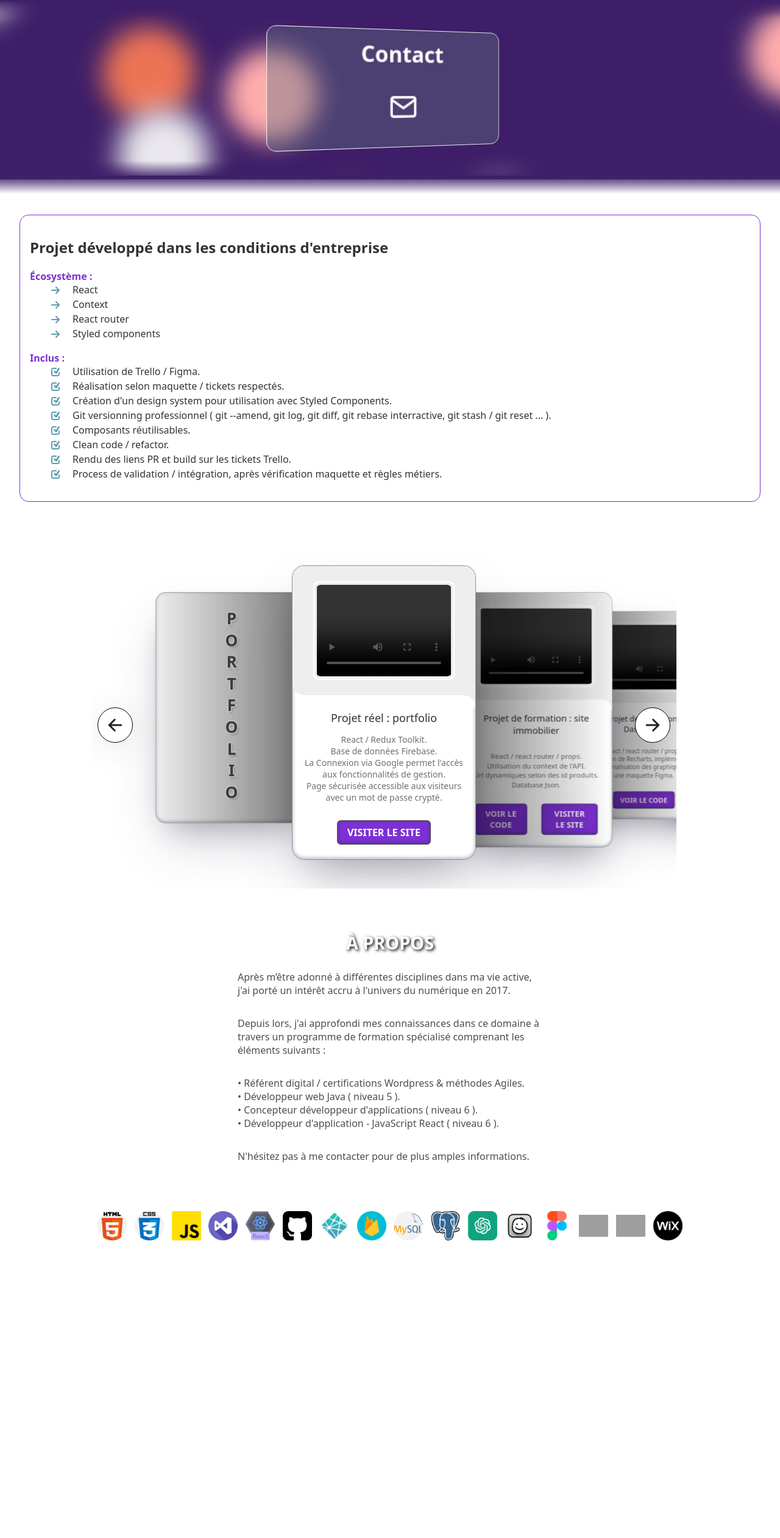
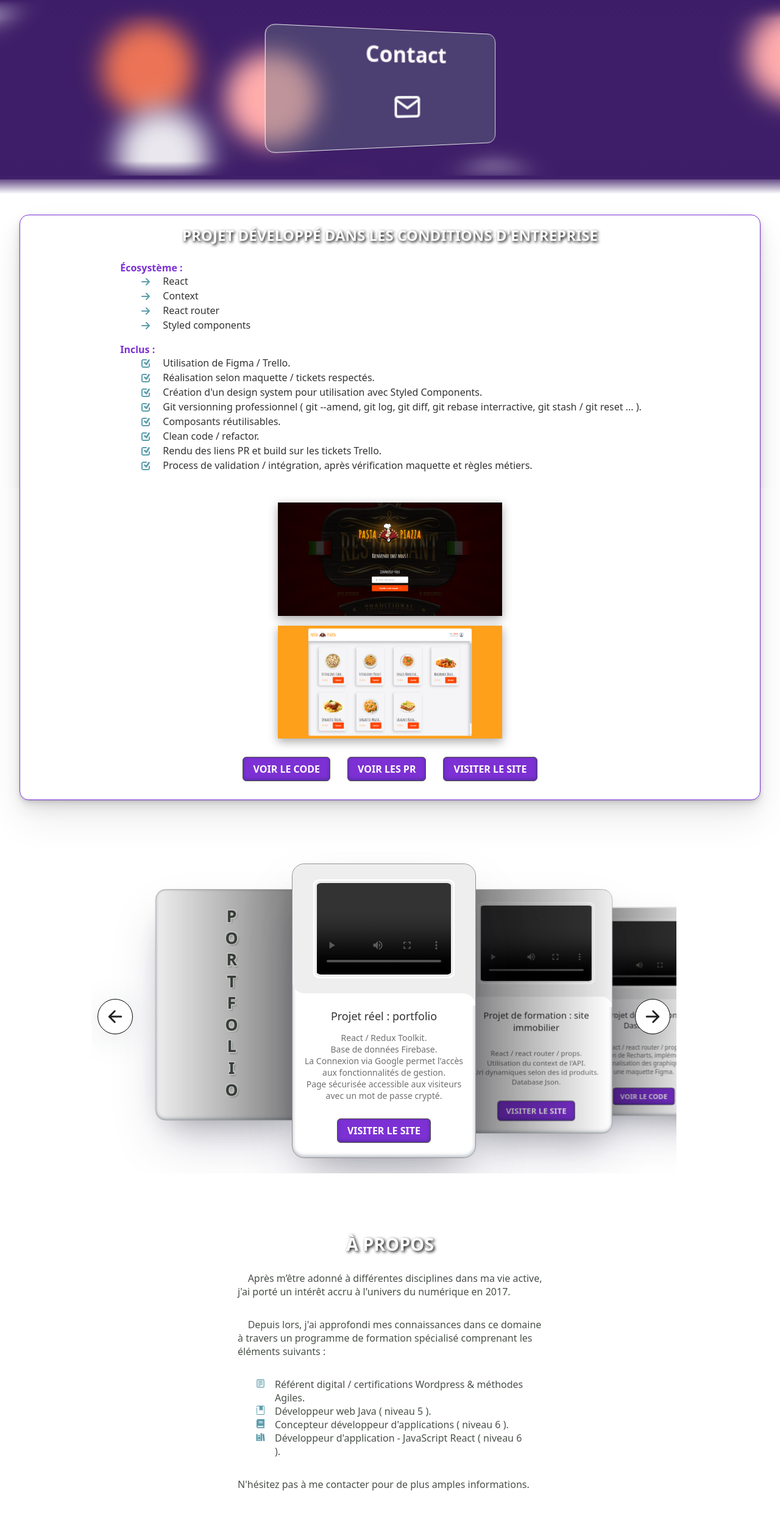
Before and after one commit to ayns789/portfolio, a React (Create React App) app: page / in a window 1280 px wide. Shown: the top 2522 px of the page at 61% size. Before the commit the page ends 2055 px from the top, so only its background shows below. Built offline with nearby package versions, Linux system fonts and the light colour scheme; grey boxes are pictures that could not be loaded.

Commit message:
♻️ Finish section main project and refactor global code

```diff
--- a/src/components/Carousel/index.jsx
+++ b/src/components/Carousel/index.jsx
@@ -114,13 +114,6 @@ const Carousel = () => {
 
                   <div className='containerBtn'>
                     <a
-                      href='https://github.com/ayns789/kasa'
-                      target='_blank'
-                      rel='noopener noreferrer'
-                    >
-                      <button className='button buttonGrey'>Voir le code</button>
-                    </a>
-                    <a
                       href='https://kasa-exo.netlify.app/'
                       target='_blank'
                       rel='noopener noreferrer'
@@ -183,13 +176,6 @@ const Carousel = () => {
 
                   <div className='containerBtn'>
                     <a
-                      href='https://github.com/ayns789/les_petits_plats'
-                      target='_blank'
-                      rel='noopener noreferrer'
-                    >
-                      <button className='button buttonGrey'>Voir le code</button>
-                    </a>
-                    <a
                       href='https://petits-plats-exo.netlify.app/'
                       target='_blank'
                       rel='noopener noreferrer'
@@ -221,13 +207,6 @@ const Carousel = () => {
                   </p>
 
                   <div className='containerBtn'>
-                    <a
-                      href='https://github.com/ayns789/Front-End-Fisheye'
-                      target='_blank'
-                      rel='noopener noreferrer'
-                    >
-                      <button className='button buttonGrey'>Voir le code</button>
-                    </a>
                     <a
                       href='https://frontend-fisheye-exo.netlify.app/index.html'
                       target='_blank'
@@ -264,13 +243,6 @@ const Carousel = () => {
 
                   <div className='containerBtn'>
                     <a
-                      href='https://github.com/ayns789/ohmyfood'
-                      target='_blank'
-                      rel='noopener noreferrer'
-                    >
-                      <button className='button buttonGrey'>Voir le code</button>
-                    </a>
-                    <a
                       href='https://ohmyfood-exo.netlify.app/index.html'
                       target='_blank'
                       rel='noopener noreferrer'
--- a/src/components/MainProject/index.jsx
+++ b/src/components/MainProject/index.jsx
@@ -1,15 +1,46 @@
 import style from './index.module.css';
 import TextSectionMain from '../TextSectionMain';
+import Image1 from '../../assets/images/ecran1.png';
+import Image2 from '../../assets/images/ecran2.png';
 
 export default function MainProject() {
   return (
     <>
       <div className={style.layout}>
-        <div className='leftSection'>
-          <h2>Projet développé dans les conditions d'entreprise</h2>
+        <h2 className={style.h2Layout}>Projet développé dans les conditions d'entreprise</h2>
+        <div className={style.globalContent}>
           <TextSectionMain />
+          <div className={style.rightBox}>
+            <div className={style.imgBox}>
+              <img src={Image1} alt='website ecran 1' className={style.imgMainProject} />
+              <img src={Image2} alt='website ecran 2' className={style.imgMainProject} />
+            </div>
+            <div className={style.btnBox}>
+              <a
+                href='https://github.com/ayns789/crazee-burger'
+                target='_blank'
+                rel='noopener noreferrer'
+              >
+                <button className={'button'}>Voir le code</button>
+              </a>
+              <a
+                href='https://github.com/ayns789/crazee-burger/pulls?q=is%3Apr+is%3Aclosed'
+                target='_blank'
+                rel='noopener noreferrer'
+              >
+                <button className={'button'}>Voir les PR</button>
+              </a>
+              <a
+                href='https://crazee-burger-gx6p-6k069xu7m-ayns789.vercel.app/'
+                target='_blank'
+                rel='noopener noreferrer'
+              >
+                <button className={'button'}>Visiter le site</button>
+              </a>
+            </div>
+          </div>
         </div>
-        <div className='rightSection'></div>
+        <div className={style.rightSection}></div>
       </div>
     </>
   );
--- a/src/components/MainProject/index.module.css
+++ b/src/components/MainProject/index.module.css
@@ -1,36 +1,81 @@
 .layout {
-  /* background: lightgreen; */
-  /* width:100%; */
   height: auto;
   padding: 1em;
   border: 1px solid #7D31D4;
   margin: 2em;
   border-radius: 15px;
+  box-shadow: rgba(0, 0, 0, 0.07) 0px 1px 2px, rgba(0, 0, 0, 0.07) 0px 2px 4px, rgba(0, 0, 0, 0.07) 0px 4px 8px, rgba(0, 0, 0, 0.07) 0px 8px 16px, rgba(0, 0, 0, 0.07) 0px 16px 32px, rgba(0, 0, 0, 0.07) 0px 32px 64px;
 }
 
-/* .titleParag {
-  font-weight: bold;
-  color: #7D31D4;
+.h2Layout {
+  font-size: 1.5em;
+    text-transform: uppercase;
+    margin-bottom: 10px;
+    margin-top: 0;
+    color: white;
+    text-shadow: 0.075em 0.08em 0.2em rgba(0, 0, 0, 1);
 }
 
-.parag {
-  white-space: normal;
+
+.globalContent {
+  display: grid;
+  grid-template-columns: 50% 1fr;
 }
 
-.icnArrow,
-.icnCheck {
+
+
+/* /////////// */
+.imgBox {
   display: flex;
-  margin: 0 30px;
-  overflow: hidden;
+  flex-direction: column;
+  /* border: 2px solid brown; */
+  align-items: center;
 }
 
-.icnArrow svg,
-.icnCheck svg {
-  width: 24px;
-  height: 24px;
-  min-width: 24px;
-  min-height: 24px;
-  margin-right: 1em;
-  overflow: hidden;
-  color: #5c9ead;
-} */
+
+.imgMainProject {
+  width: 23em;
+  height: 100%;
+  /* border: 2px solid green; */
+  margin: 1em;
+  margin-top: 0;
+  object-fit: contain;
+  box-shadow: rgba(0, 0, 0, 0.35) 0px 5px 15px;
+}
+/* /////////// */
+
+.btnBox {
+  /* border: 1px solid green; */
+  display: flex;
+  justify-content: center;
+}
+
+.btnMainProject {
+  width: 10em;
+  height: 3em;
+  margin: 10px;
+  border-radius: 10px;
+}
+
+
+@media screen and (max-width: 1360px) {
+  .globalContent {
+  display: flex;
+  flex-direction: column;
+}
+  .rightBox {
+  margin-top: 2em;
+}
+.h2Layout {
+  display: flex;
+  justify-content: center;
+}
+
+}
+
+@media screen and (max-width: 468px) {
+  .imgMainProject {
+    width: 18em;
+    height: 100%;
+}
+}
--- a/src/components/TextSectionMain/index.jsx
+++ b/src/components/TextSectionMain/index.jsx
@@ -4,6 +4,7 @@ import { HiOutlineArrowSmRight } from 'react-icons/hi';
 
 export default function TextSectionMain() {
   return (
+    <div className={style.boxParag}>
       <div>
         <p className={style.parag}>
           <span className={style.titleParag}>Écosystème : </span>
@@ -30,7 +31,7 @@ export default function TextSectionMain() {
           <br />
           <span className={style.icnCheck}>
             <TiInputChecked />
-          Utilisation de Trello / Figma.
+            Utilisation de Figma / Trello.
           </span>
           <span className={style.icnCheck}>
             <TiInputChecked />
@@ -63,5 +64,6 @@ export default function TextSectionMain() {
           </span>
         </p>
       </div>
+    </div>
   );
 }
--- a/src/components/TextSectionMain/index.module.css
+++ b/src/components/TextSectionMain/index.module.css
@@ -24,3 +24,13 @@
     overflow: hidden;
     color: #5c9ead;
   }
+
+  @media screen and (max-width: 1360px) {
+
+  .boxParag {
+  display: flex;
+  flex-direction: column;
+  justify-content: center;
+  align-items: center;
+  }
+  }
--- a/src/pages/Home/index.jsx
+++ b/src/pages/Home/index.jsx
@@ -18,6 +18,10 @@ import logoVScode from '../../assets/images/visual-studio.png';
 import logoWix from '../../assets/images/wix.png';
 import logoWordpress from '../../assets/images/wordpress-logo.png';
 import logoChatGpt from '../../assets/images/chatgpt-icon.png';
+import { CgNotes } from 'react-icons/cg';
+import { BsJournalBookmarkFill } from 'react-icons/bs';
+import { FaBook } from 'react-icons/fa';
+import { IoLibrary } from 'react-icons/io5';
 
 const Home = () => {
   return (
@@ -37,20 +41,32 @@ const Home = () => {
               <h2>À propos</h2>
               <div className={styles.boxText}>
                 <p>
-                  Après m’être adonné à différentes disciplines dans ma vie active, j'ai porté un
-                  intérêt accru à l'univers du numérique en 2017.
+                  &nbsp;&nbsp;&nbsp;&nbsp;Après m’être adonné à différentes disciplines dans ma vie
+                  active, j'ai porté un intérêt accru à l'univers du numérique en 2017.
                 </p>
 
                 <p>
-                  Depuis lors, j'ai approfondi mes connaissances dans ce domaine à travers un
-                  programme de formation spécialisé comprenant les éléments suivants :
+                  &nbsp;&nbsp;&nbsp;&nbsp;Depuis lors, j'ai approfondi mes connaissances dans ce
+                  domaine à travers un programme de formation spécialisé comprenant les éléments
+                  suivants :
                 </p>
 
                 <p>
-                  • Référent digital / certifications Wordpress & méthodes Agiles.
-                  <br /> • Développeur web Java ( niveau 5 ).
-                  <br /> • Concepteur développeur d'applications ( niveau 6 ).
-                  <br /> • Développeur d'application - JavaScript React ( niveau 6 ).
+                  <span className={styles.icnCheck}>
+                    <CgNotes /> Référent digital / certifications Wordpress & méthodes Agiles.
+                  </span>
+                  <span className={styles.icnCheck}>
+                    {' '}
+                    <BsJournalBookmarkFill /> Développeur web Java ( niveau 5 ).
+                  </span>
+                  <span className={styles.icnCheck}>
+                    {' '}
+                    <FaBook /> Concepteur développeur d'applications ( niveau 6 ).
+                  </span>
+                  <span className={styles.icnCheck}>
+                    {' '}
+                    <IoLibrary /> Développeur d'application - JavaScript React ( niveau 6 ).
+                  </span>
                 </p>
                 <p>N'hésitez pas à me contacter pour de plus amples informations.</p>
               </div>
--- a/src/pages/Home/index.module.css
+++ b/src/pages/Home/index.module.css
@@ -4,7 +4,6 @@
   top: 40vh;
   width: 100%;
   min-width: 350px;
-  /* height: 60vh; 58 */
   background: white;
 }
 .boxDown {
@@ -14,7 +13,6 @@
   flex-direction: row;
   align-items: center;
   margin-top: 2em;
-  /* margin-bottom: 0; */
 }
 .boxDown > :first-child {
   width: 63.333%;
@@ -31,26 +29,14 @@
   width: 100%;
   max-width: 560px;
 
-  /* text-align: center; */
-  /* display: flex;
-  flex-direction: column;
-  justify-content: center;
-  align-items: center; */
 }
 .partText p {
   padding: 0 30px 0 30px;
   font-size: 16px;
-  /* font-weight: 900; */
   color: #495049;
-  /* width: 100%; */
   overflow-wrap: break-word;
-  /* display: flex;
-  flex-direction: column;
-  justify-content: center;
-  align-items: center; */
 }
 .containerIcn {
-  /* height: 100%; */
   width: 80%;
   min-width: 350px;
   display: flex;
@@ -60,11 +46,7 @@
   flex-wrap: wrap;
   gap: 0.8em;
   padding: 15px;
-  /* margin: 0 150px 0 150px; */
-  /* filter: grayscale(20%); */
   position: relative;
-  /* filter: opacity(70%); */
-  /* filter: saturate(50%) opacity(70%) ; */
 }
 .containerIcn .logoTech{
   position: relative;
@@ -73,8 +55,6 @@
   max-width: 3em;
   max-height: 3em;
   opacity:0;
-  /* margin-right: 1em; */
-  /* gap: 1em; */
 }
 .containerIcn img:nth-child(3) {
   border-radius: 15%;
@@ -235,7 +215,6 @@
   margin: 0;
   padding: 0;
   width: 100%;
-  /* min-width: 400px; */
   height: 100%;
 }
 
@@ -246,21 +225,39 @@
   text-transform: uppercase;
   margin-bottom: 10px;
   margin-top: 0;
-  /* color: grey; */
   color: white;
-  /* color: #EEEEEE; */
   text-shadow: 0.075em 0.08em 0.2em rgba(0, 0, 0, 1);
 }
 
+.icnArrow,
+.icnCheck {
+  display: flex;
+  align-items: baseline;
+  margin: 0 30px;
+  overflow: hidden;
+}
+.icnArrow svg,
+.icnCheck svg {
+  width: 15px;
+  height: 15px;
+  min-width: 15px;
+  min-height: 15px;
+  margin-right: 1em;
+  overflow: hidden;
+  color: #5c9ead;
+}
 
-/* .partTextImg {
+
+  @media screen and (min-width: 1421px) and (max-width: 1600px) {
+    .containerIcn .logoTech{
+      height: 100%;
       width: 100%;
-} */
+      max-width: 2em;
+      max-height: 2em;
+    }
 
-/* .boxText {
-    min-height: 475px;
-    bottom: 0;
-  } */
+  }
+
 @media screen and (max-width: 1420px) {
   .boxDown {
     flex-direction: column;
@@ -275,24 +272,10 @@
   .boxDown > :last-child {
     margin-top: 2em;
     width: 80%;
-    /* padding-bottom: 3em !important; */
   }
-  /* .partText  {
-    margin-top: 60px;
-  } */
-  /* .partText h2 {
-    margin-top: 60px;
-  } */
   .partText p {
     font-size: 16px;
   }
-  /* .partText  {
-    padding-bottom: 3em !important;
-  } */
-  /* .partTextImg {
-    margin-top: 2em;;
-    width: 100%;
-  } */
   .containerIcn {
     margin-top: 3em;
     padding-bottom: 1em !important;
@@ -301,8 +284,25 @@
     display: flex;
     flex-direction: column;
     justify-content: center;
-    /* width: 80%; */
     margin: auto;
+  }
+  .boxDown > :last-child {
+    margin-top: 5em;
+  }
+}
+
+@media screen and (max-width: 1100px) {
+  .boxDown > :last-child {
+    width: 100%;
+  }
+  .partText {
+    margin-top: 2em;
+  }
+}
+
+@media screen and (min-width: 1080px) and (max-height: 800px) {
+  .boxDown > :last-child {
+    margin-top: 8em;
   }
 }
 
@@ -317,7 +317,6 @@
   }
 
   .boxDown > :last-child {
-    /* margin-top: 5em; */
     width: 100%;
   }
   .partText  {
@@ -334,10 +333,7 @@
     min-width: 400px;
     margin-bottom: 3em;
   }
-  /* .partTextImg {
-    margin-top: 60px;
-    min-width: 100%;
-  } */
+
   .boxText {
     display: flex;
     flex-direction: column;
@@ -346,9 +342,11 @@
     margin: auto;
   }
 }
-@media screen and (min-width: 1080px) and (max-height: 800px) {
+
+@media screen and (max-width: 552px) {
   .boxDown > :last-child {
-    margin-top: 8em;
+      margin-top: 6em;
+      width: 100%;
     }
   }
 
@@ -358,73 +356,18 @@
       width: 100%;
     }
 
-  /* .boxDown > :last-child {
-      margin-top: 3em;
-      width: 100%;
-    } */
     .boxText {
       width: 100%;
     }
-  /* .boxText h2 {
-    padding: 0;
-  } */
-  /* .boxText p {
-    padding: 0;
-  } */
-  /* .partText {
-    width: calc(100% - 10px - 10px);
-  } */
   }
 
-@media screen and (max-width: 1100px) {
-  .boxDown > :last-child {
-    width: 100%;
-  }
-  .partText {
-    margin-top: 2em;
-  }
-}
-@media screen and (max-width: 430px) {
-  .boxDown > :last-child {
-    margin-top: 5em;
-    /* width: 100%; */
-  }
-}
-@media screen and (max-width: 1420px) {
-  .boxDown > :last-child {
-    margin-top: 5em;
-  }
-}
-/* @media screen and (min-width: 1421px) and (max-width: 1600px) {
-  .containerIcn .logoTech{
-    height: 100%;
-    width: 100%;
-    max-width: 2em;
-    max-height: 2em;
-  }
-
-} */
-@media screen and (min-width: 1421px) and (max-width: 1600px) {
-  .containerIcn .logoTech{
-    height: 100%;
-    width: 100%;
-    max-width: 2em;
-    max-height: 2em;
-  }
-
-}
-@media screen and (max-width: 552px) {
-  .boxDown > :last-child {
-      margin-top: 6em;
-      width: 100%;
-    }
-  }
 @media screen and (max-width: 520px) {
   .boxDown > :last-child {
       margin-top: 8em;
       width: 100%;
     }
   }
+
 @media screen and (max-width: 440px) {
   .boxDown > :last-child {
       margin-top: 12em;
@@ -437,3 +380,9 @@
       width: calc(100% - 10px - 10px);
     }
   }
+
+  @media screen and (max-width: 430px) {
+    .boxDown > :last-child {
+      margin-top: 5em;
+    }
+  }
```
Also changed, not shown: src/assets/images/ecran1.png (added), src/assets/images/ecran2.png (added). Lines whose indentation alone changed are shown as unchanged.
